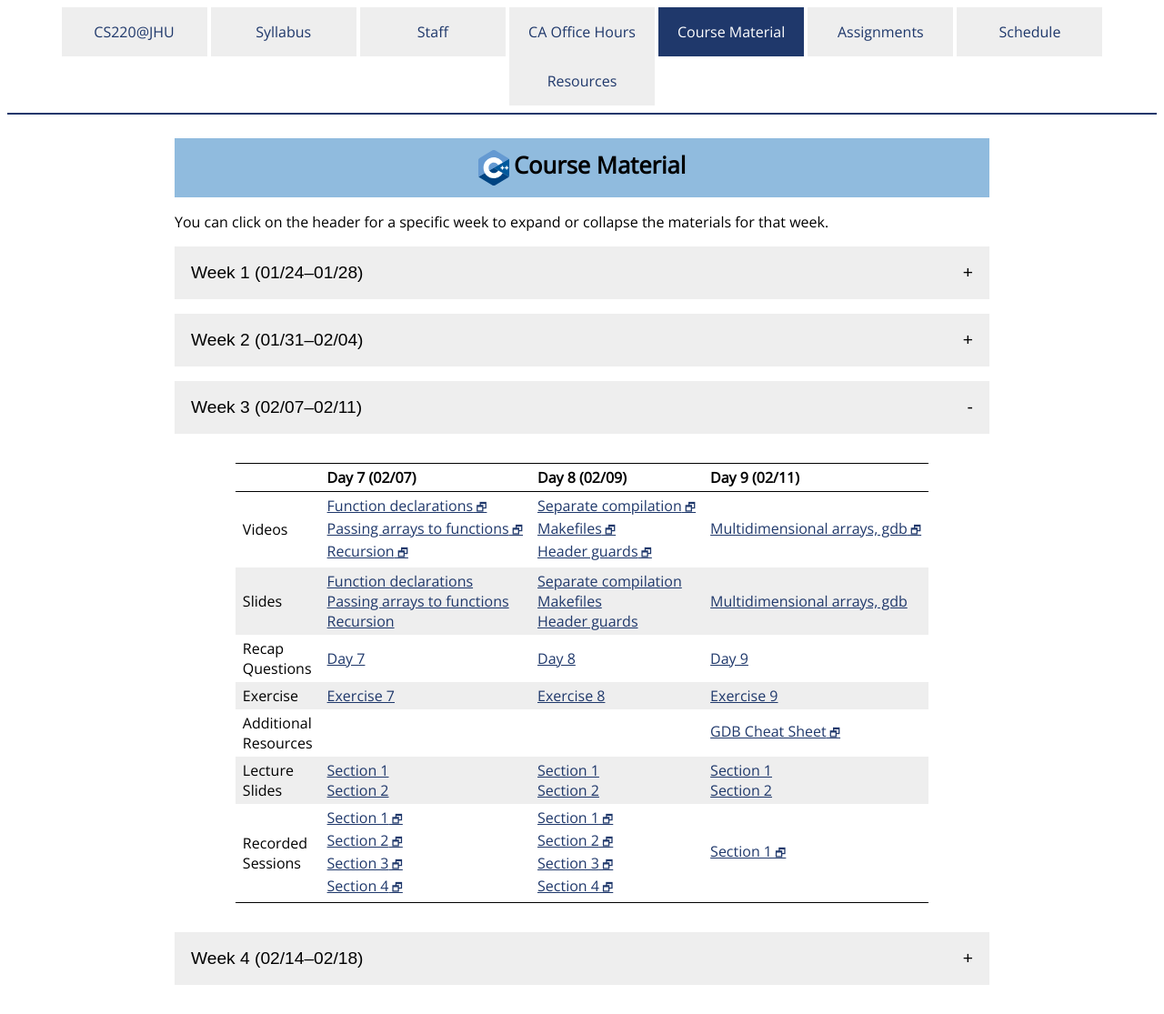
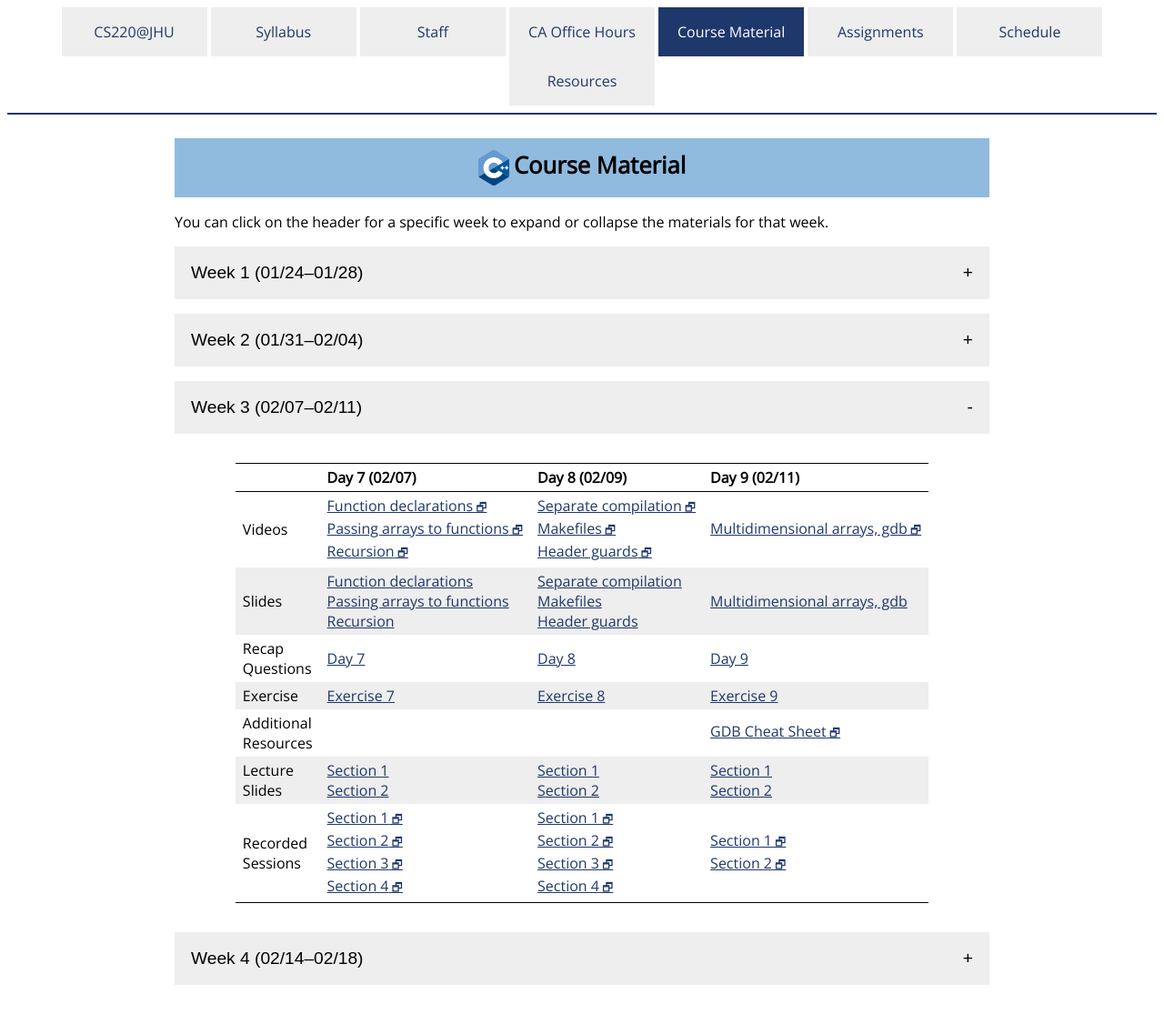
Before and after one commit to jhu-ip/cs220-s22, a Jekyll site: the page built from material.md, in a window 1280 px wide. Shown: the whole page at 91% size. Built offline with Jekyll 4.4.1, drawn with Linux system fonts in a browser that asks for light colours; some web fonts are replaced.

Commit message:
Added lecture video

```diff
--- a/material.csv
+++ b/material.csv
@@ -116,6 +116,7 @@ Week,Day,Date,Type,"Link text",URL
 3,3,02/11,LectureSlides,"Section 1",slides/sec01/day09_notes.pdf
 3,3,02/11,LectureSlides,"Section 2",slides/sec02/09.pdf
 3,3,02/11,Recording,"Section 1",https://jh.hosted.panopto.com/Panopto/Pages/Viewer.aspx?id=67c3cd1b-41b9-4a20-a3d8-ae3901398d1c
+3,3,02/11,Recording,"Section 2",https://jh.hosted.panopto.com/Panopto/Pages/Viewer.aspx?id=ebc56318-1041-43cc-b5db-ae390146a790
 4,1,02/14,Video,"Pointers",https://jh.hosted.panopto.com/Panopto/Pages/Viewer.aspx?id=7dd96f56-4676-4f7c-913d-ae230027a7a3
 4,1,02/14,Slides,"Pointers",slides/day10_pointers.pdf
 4,1,02/14,Recap,"Day 10",questions/day10.html
--- a/material.md
+++ b/material.md
@@ -184,7 +184,7 @@ the materials for that week.
       <td>Recorded<br>Sessions</td>
       <td><a class='external' target='_blank' href='https://jh.hosted.panopto.com/Panopto/Pages/Viewer.aspx?id=51916e89-95b2-48c6-922a-ae3501370ac5'>Section 1</a><br><a class='external' target='_blank' href='https://jh.hosted.panopto.com/Panopto/Pages/Viewer.aspx?id=1802c3b6-6330-4bf6-9c10-ae3501462214'>Section 2</a><br><a class='external' target='_blank' href='https://jh.hosted.panopto.com/Panopto/Pages/Viewer.aspx?id=ed38cf3a-d791-4221-9706-ae35015a0bf3'>Section 3</a><br><a class='external' target='_blank' href='https://jh.hosted.panopto.com/Panopto/Pages/Viewer.aspx?id=5e4de440-7633-4a5f-b53d-ae3501095795'>Section 4</a></td>
       <td><a class='external' target='_blank' href='https://jh.hosted.panopto.com/Panopto/Pages/Viewer.aspx?id=1766ed35-dca0-4554-bc7e-ae3701389e8a'>Section 1</a><br><a class='external' target='_blank' href='https://jh.hosted.panopto.com/Panopto/Pages/Viewer.aspx?id=6e76dc91-825b-43dd-9a16-ae3701463bd3'>Section 2</a><br><a class='external' target='_blank' href='https://jh.hosted.panopto.com/Panopto/Pages/Viewer.aspx?id=7cfba7a5-99ce-4920-b151-ae37015eed1f'>Section 3</a><br><a class='external' target='_blank' href='https://jh.hosted.panopto.com/Panopto/Pages/Viewer.aspx?id=06d18323-7fa6-497a-a16d-ae37010dcfee'>Section 4</a></td>
-      <td><a class='external' target='_blank' href='https://jh.hosted.panopto.com/Panopto/Pages/Viewer.aspx?id=67c3cd1b-41b9-4a20-a3d8-ae3901398d1c'>Section 1</a></td>
+      <td><a class='external' target='_blank' href='https://jh.hosted.panopto.com/Panopto/Pages/Viewer.aspx?id=67c3cd1b-41b9-4a20-a3d8-ae3901398d1c'>Section 1</a><br><a class='external' target='_blank' href='https://jh.hosted.panopto.com/Panopto/Pages/Viewer.aspx?id=ebc56318-1041-43cc-b5db-ae390146a790'>Section 2</a></td>
     </tr>
   </tbody>
 </table>
```
